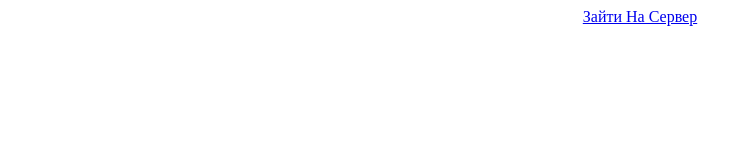
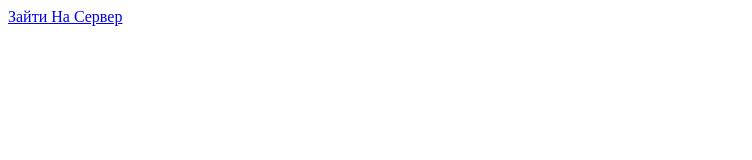
Before and after one commit to k0styanich/ogyreccommunity, a plain HTML site: page index.html in a window 1280 px wide. Shown: the whole page, without its empty margins (0-752 px from the left). Drawn offline with Linux system fonts and the light colour scheme.

Commit message:
Update index.html

```diff
--- a/index.html
+++ b/index.html
@@ -5,6 +5,6 @@
   </head>
 
   <body>
-    <center><a href="https://discord.gg/ogyrec-community-1064288352158875708" class="btn">Зайти На Сервер</a></center>
+    <a href="https://discord.gg/ogyrec-community-1064288352158875708" class="btn">Зайти На Сервер</a>
   </body>
 </html>
```
